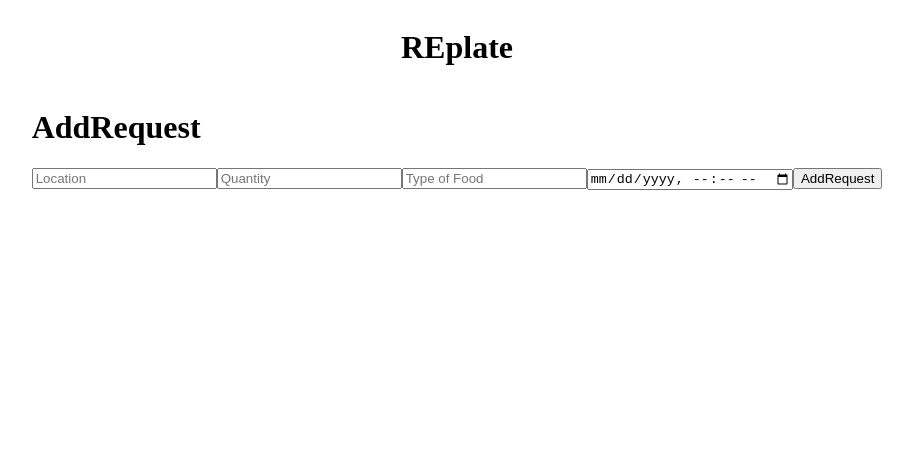
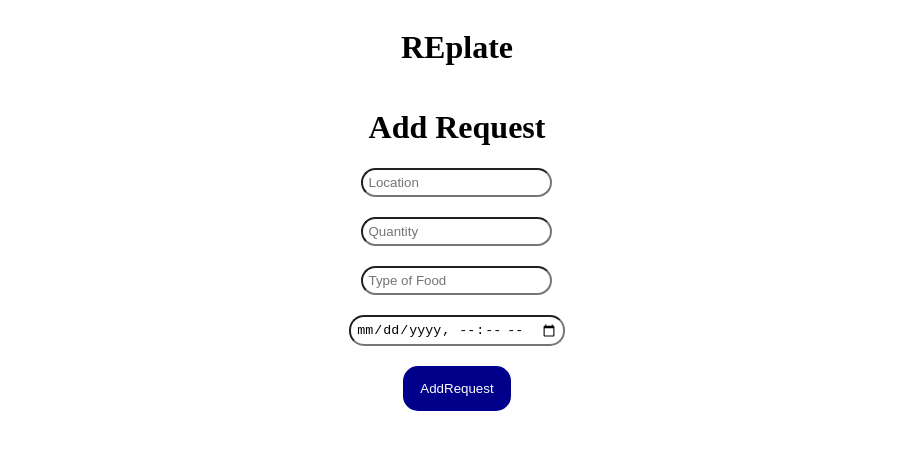
Before and after one commit to bw-w2s2-replate/replate-frontend, a React (Create React App) app in the folder replate/: page /request-form in a window 1280 px wide. Shown: the top 450 px of the page, without its empty margins (183-1096 px from the left). Built offline with nearby package versions, Linux system fonts and the light colour scheme; sample sign-in values are in the browser's storage.

Commit message:
request form main layout styling complete

```diff
--- /dev/null
+++ b/replate/src/components/RequestForm.css
@@ -0,0 +1,30 @@
+.add-request{
+    display: flex;
+    flex-direction: column;
+    align-content: center;
+}
+
+.request-form-title{
+    text-align: center;
+}
+
+.request-form{
+    display: flex;
+    flex-direction: column;
+    align-items: center;
+}
+
+.request-form-input{
+    padding: 5px;
+    margin-bottom: 20px;
+    border-radius: 15px;
+}
+
+.request-form-btn{
+    width:50%;
+    border: none;
+    color: white;
+    background-color: darkblue;
+    border-radius: 15px;
+    padding: 15px;
+}
--- a/replate/src/components/RequestForm.js
+++ b/replate/src/components/RequestForm.js
@@ -3,6 +3,8 @@ import React from 'react';
 import { connect } from 'react-redux';
 
 import { addRequest, updateRequest } from '../actions';
+
+import './RequestForm.css'
 
 class RequestForm extends React.Component {
     state = {
@@ -51,38 +53,38 @@ class RequestForm extends React.Component {
 
     render() {
         return (
-            <div>
-                <h1>{`${this.props.activeRequest ? 'Update' : 'Add'}Request`}</h1>
-                <form onSubmit = {this.handleSubmit}>
-                <input
+            <div className = "add-request">
+                <h1 className = "request-form-title">{`${this.props.activeRequest ? 'Update' : 'Add'} Request`}</h1>
+                <form className ="request-form"onSubmit = {this.handleSubmit}>
+                <input className="request-form-input"
                 type = 'text'
                 name = 'location'
                 onChange = {this.handleChanges}
                 placeholder = 'Location'
                 value = {this.state.request.location}
                 />
-                <input
+                <input className="request-form-input"
                 type = 'text'
                 name = 'quantity'
                 onChange = {this.handleChanges}
                 placeholder = 'Quantity'
                 value = {this.state.request.quantity}
                 />
-                <input
+                <input className="request-form-input"
                 type = 'text'
                 name = 'type'
                 onChange = {this.handleChanges}
                 placeholder = 'Type of Food'
                 value = {this.state.request.type}
                 />
-                <input
+                <input className="request-form-input"
                 type = 'datetime-local'
                 name = 'expiration'
                 onChange = {this.handleChanges}
                 placeholder = 'Expiration'
                 value = {this.state.request.expiration}
                 />
-                <button>{`${this.props.activeRequest ? 'Update' : 'Add'}Request`}</button>
+                <button className ="request-form-btn">{`${this.props.activeRequest ? 'Update' : 'Add'}Request`}</button>
                 </form>
             </div>
         )
```
